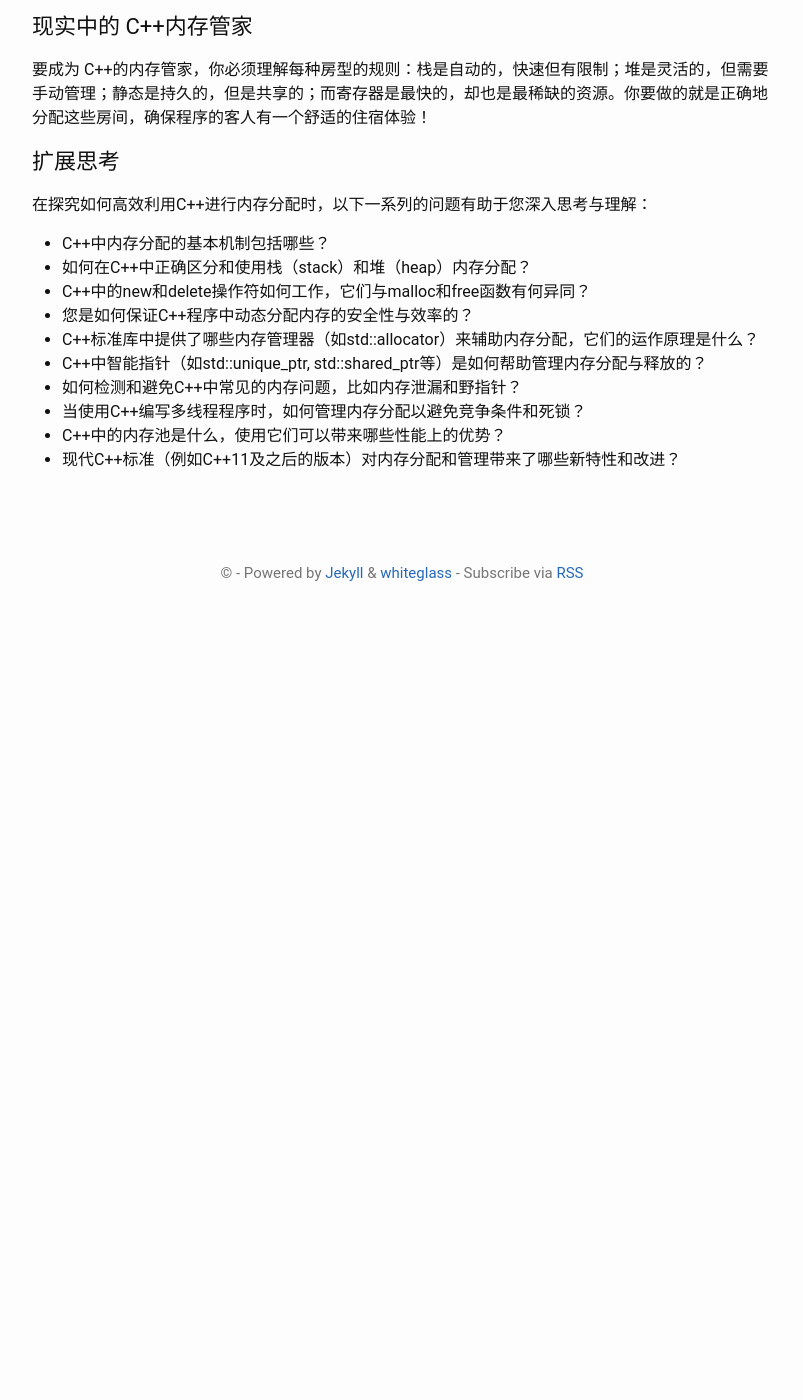
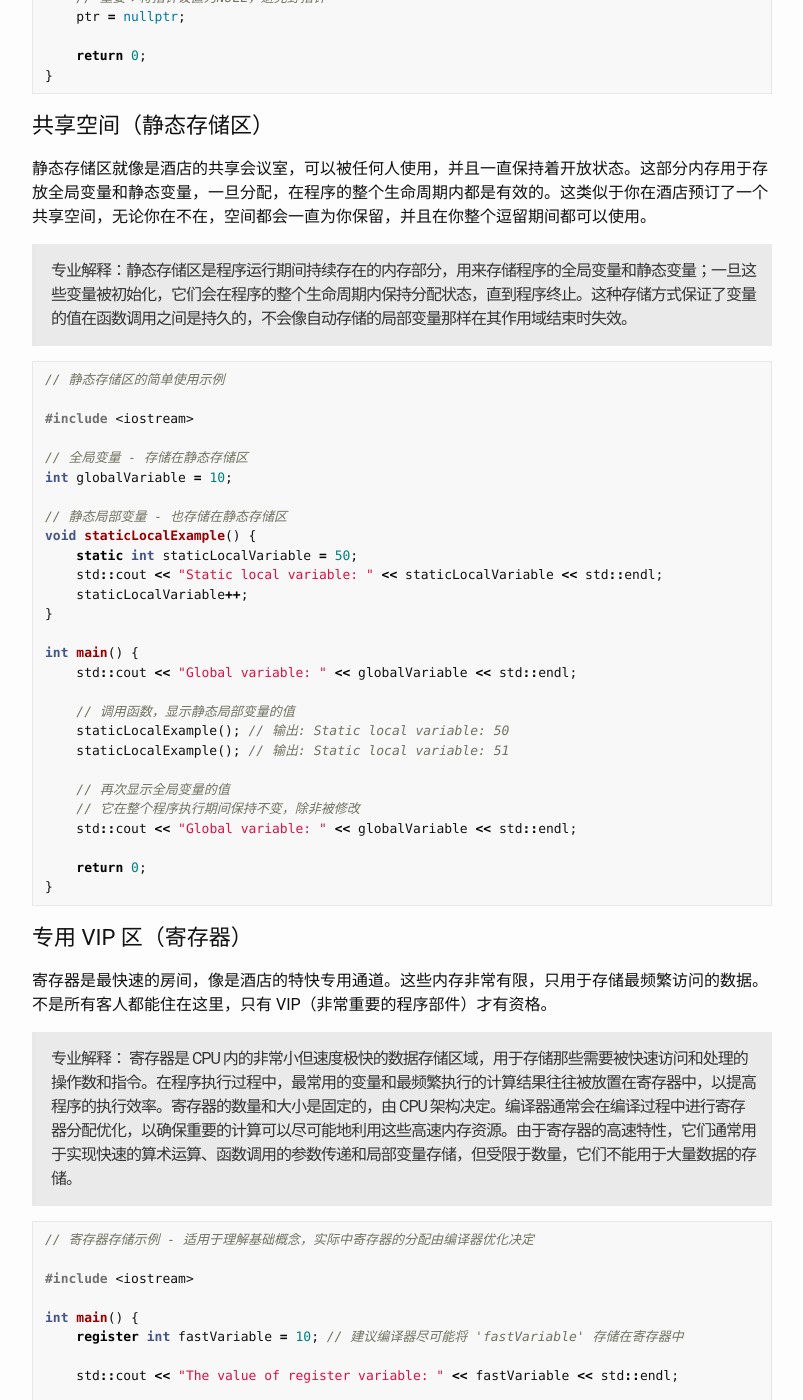
Before and after one commit to talkincode/ToughNotes, a Jekyll site: the page built from _posts/2024-03-21-CPP-Memory-Allocation-Explained.md, in a window 1280 px wide and 1400 px high, scrolled down 1906 px. Shown: the whole window, without its empty margins (238-1041 px from the left). Built offline with Jekyll 4.4.1, drawn with Linux system fonts in a browser that asks for light colours; before the commit the page ends 2536 px from its top, so only the background shows below that; some of the changed text lies outside the part shown.

Commit message:
Translate code changes and add examples to "CPP-Memory-Allocation-Explained.md" and "Cpp-Namespace-Demystified.md"

````diff
--- a/_posts/2024-03-21-CPP-Memory-Allocation-Explained.md
+++ b/_posts/2024-03-21-CPP-Memory-Allocation-Explained.md
@@ -18,11 +18,47 @@ keywords: c++, memory-allocation
 
 > 专业解释： 栈是一种先入后出（LIFO）的内存结构，用于存储局部变量和函数调用的控制信息。在C++中，当函数被调用时，函数参数和局部变量会在栈上分配空间，且这一分配过程是自动的，编译器会为我们管理这些内存。内存的分配与释放速度极快，但栈的大小通常是有限制的，且不易调整。一旦函数执行完成，其栈帧（对应的内存块）就会被销毁，相关的内存空间被释放。这种自管理特性意味着栈内存通常不会引起内存泄漏问题。然而，栈的空间有限，对大量数据的存储或者复杂数据结构的创建可能不够用，在这些情况下，通常会选择堆内存分配。
 
+```cpp
+void foo() {
+    int a = 10;    // 'a' 存储在栈上
+    char b = 'x';  // 'b' 也存储在栈上
+}
+
+int main() {
+    foo(); // 当foo函数被调用时, 'a' 和 'b' 被分配在栈上.
+    // 当foo函数返回时, 'a' 和 'b' 被自动释放.
+    return 0;
+}
+```
+
 ## 动态房间（堆）
 
 堆内存像是酒店的长期套房，适合那些需要自定义服务和长期住宿的客人。当你的需求变化多端，需要更多的空间或者要住得更久时，你可以请求一个堆房间。这就像是你向酒店提出特殊要求，他们为你找到一个合适的房间，大小和住宿时长都是你自己定的。不过，不要忘了在离开时退房（释放内存），否则这个房间就会一直空着，造成空间浪费。
 
 > 专业解释：堆内存是由程序运行时动态分配的一块内存区域，提供了灵活的内存大小配置和生命周期管理。不同于栈内存的自动分配和释放，堆内存的分配通常通过 `new` 操作符，在 C++ 中进行，而释放则通过 `delete` 操作符。堆内存适合存储生命周期长于函数调用或者大小超过栈限制的数据。尽管堆提供了更大的灵活性，其管理却完全依赖于程序员，这意味着必须显式地分配和释放内存，以防止内存泄漏或野指针的问题。堆的动态特性允许程序在运行时根据需要扩展或缩减数据结构，但这也意味着相比于栈操作，堆内存分配和释放的过程相对缓慢，且容易产生内存碎片。因此，专业的开发者需要权衡使用堆内存的时机，以兼顾性能和灵活性。
+
+```cpp
+#include <iostream>
+
+int main() {
+    // 动态分配单个整数的内存
+    int *ptr = new int;
+
+    // 给动态分配的整数赋值
+    *ptr = 42;
+
+    // 输出动态分配的整数的值
+    std::cout << "Value of dynamic integer: " << *ptr << std::endl;
+
+    // 释放之前分配的内存
+    delete ptr;
+
+    // 重要：将指针设置为NULL，避免野指针
+    ptr = nullptr;
+
+    return 0;
+}
+```
 
 ## 共享空间（静态存储区）
 
@@ -30,11 +66,65 @@ keywords: c++, memory-allocation
 
 > 专业解释：静态存储区是程序运行期间持续存在的内存部分，用来存储程序的全局变量和静态变量；一旦这些变量被初始化，它们会在程序的整个生命周期内保持分配状态，直到程序终止。这种存储方式保证了变量的值在函数调用之间是持久的，不会像自动存储的局部变量那样在其作用域结束时失效。
 
+```cpp
+// 静态存储区的简单使用示例
+
+#include <iostream>
+
+// 全局变量 - 存储在静态存储区
+int globalVariable = 10;
+
+// 静态局部变量 - 也存储在静态存储区
+void staticLocalExample() {
+    static int staticLocalVariable = 50;
+    std::cout << "Static local variable: " << staticLocalVariable << std::endl;
+    staticLocalVariable++;
+}
+
+int main() {
+    std::cout << "Global variable: " << globalVariable << std::endl;
+
+    // 调用函数，显示静态局部变量的值
+    staticLocalExample(); // 输出: Static local variable: 50
+    staticLocalExample(); // 输出: Static local variable: 51
+
+    // 再次显示全局变量的值
+    // 它在整个程序执行期间保持不变，除非被修改
+    std::cout << "Global variable: " << globalVariable << std::endl;
+
+    return 0;
+}
+```
+
 ## 专用 VIP 区（寄存器）
 
 寄存器是最快速的房间，像是酒店的特快专用通道。这些内存非常有限，只用于存储最频繁访问的数据。不是所有客人都能住在这里，只有 VIP（非常重要的程序部件）才有资格。
 
 > 专业解释： 寄存器是 CPU 内的非常小但速度极快的数据存储区域，用于存储那些需要被快速访问和处理的操作数和指令。在程序执行过程中，最常用的变量和最频繁执行的计算结果往往被放置在寄存器中，以提高程序的执行效率。寄存器的数量和大小是固定的，由 CPU 架构决定。编译器通常会在编译过程中进行寄存器分配优化，以确保重要的计算可以尽可能地利用这些高速内存资源。由于寄存器的高速特性，它们通常用于实现快速的算术运算、函数调用的参数传递和局部变量存储，但受限于数量，它们不能用于大量数据的存储。
+
+```cpp
+// 寄存器存储示例 - 适用于理解基础概念，实际中寄存器的分配由编译器优化决定
+
+#include <iostream>
+
+int main() {
+    register int fastVariable = 10; // 建议编译器尽可能将 'fastVariable' 存储在寄存器中
+
+    std::cout << "The value of register variable: " << fastVariable << std::endl;
+
+    // 由于 'fastVariable' 可能存储在寄存器中，我们不能获取它的内存地址
+    // 下面的代码如果取消注释, 将会导致编译错误:
+    // std::cout << "The address of register variable: " << &fastVariable << std::endl;
+
+    return 0;
+}
+
+// 输出: The value of register variable: 10
+```
+
+在这个示例中，变量 `fastVariable` 被建议存储在寄存器中，以便快速访问。关键字 `register` 是向编译器的一个建议，告诉它我们希望这个变量能够存放在寄存器中。然而，是不是真的会被存放在寄存器中，以及哪一个寄存器会被使用，取决于编译器的优化决策。
+
+请注意，在现代C++编译器中，`register` 关键字基本上已经过时，因为现代编译器的优化算法足够智能，能够自主决定哪些变量应该存储在寄存器中。实际编码时，我们很少（如果不是从不）需要手动指示编译器使用寄存器，因为编译器会为我们做出最优决策。
 
 ## 现实中的 C++内存管家
 
````
Also changed, not shown: _posts/2024-03-21-Cpp-Namespace-Demystified.md (+0 -1 lines).
